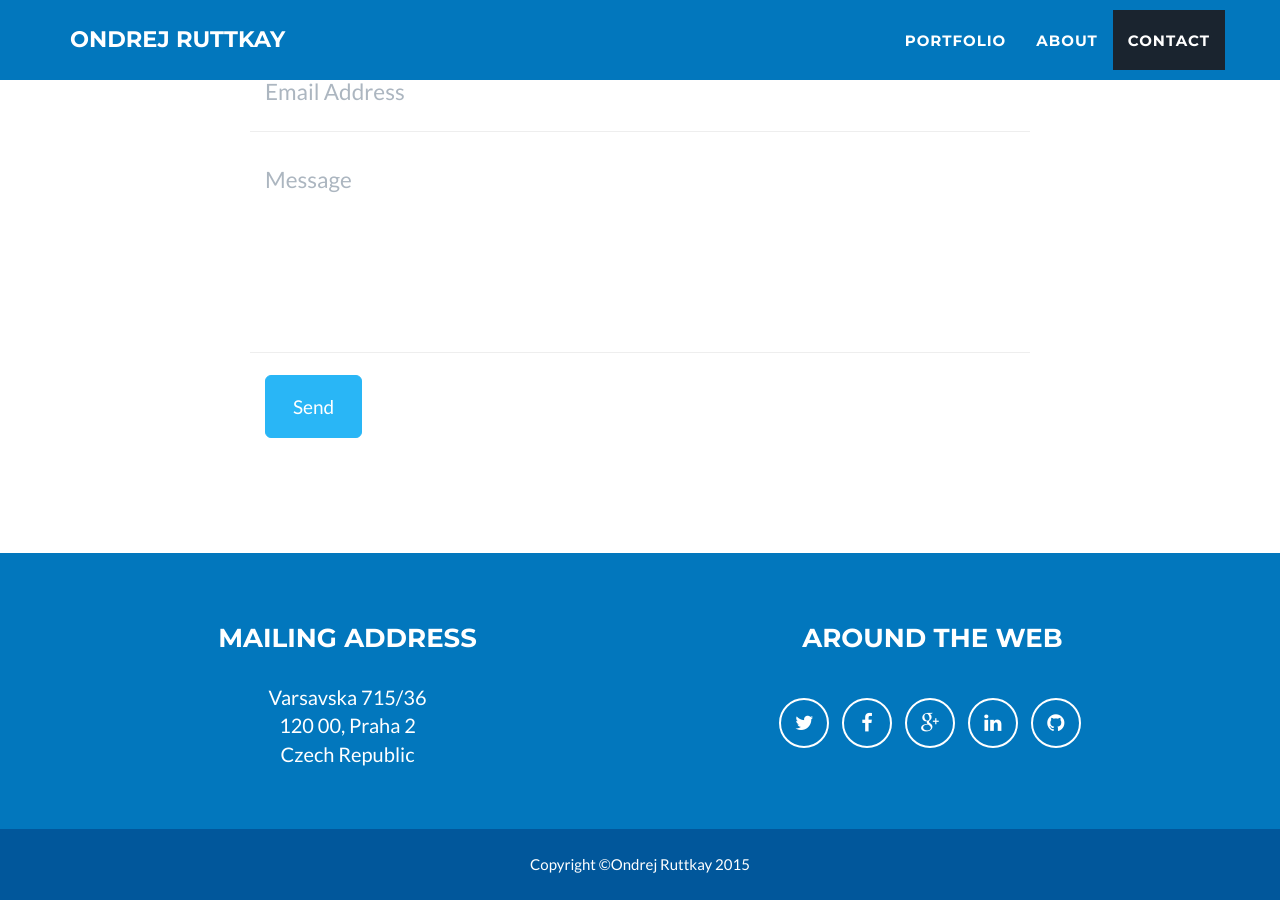
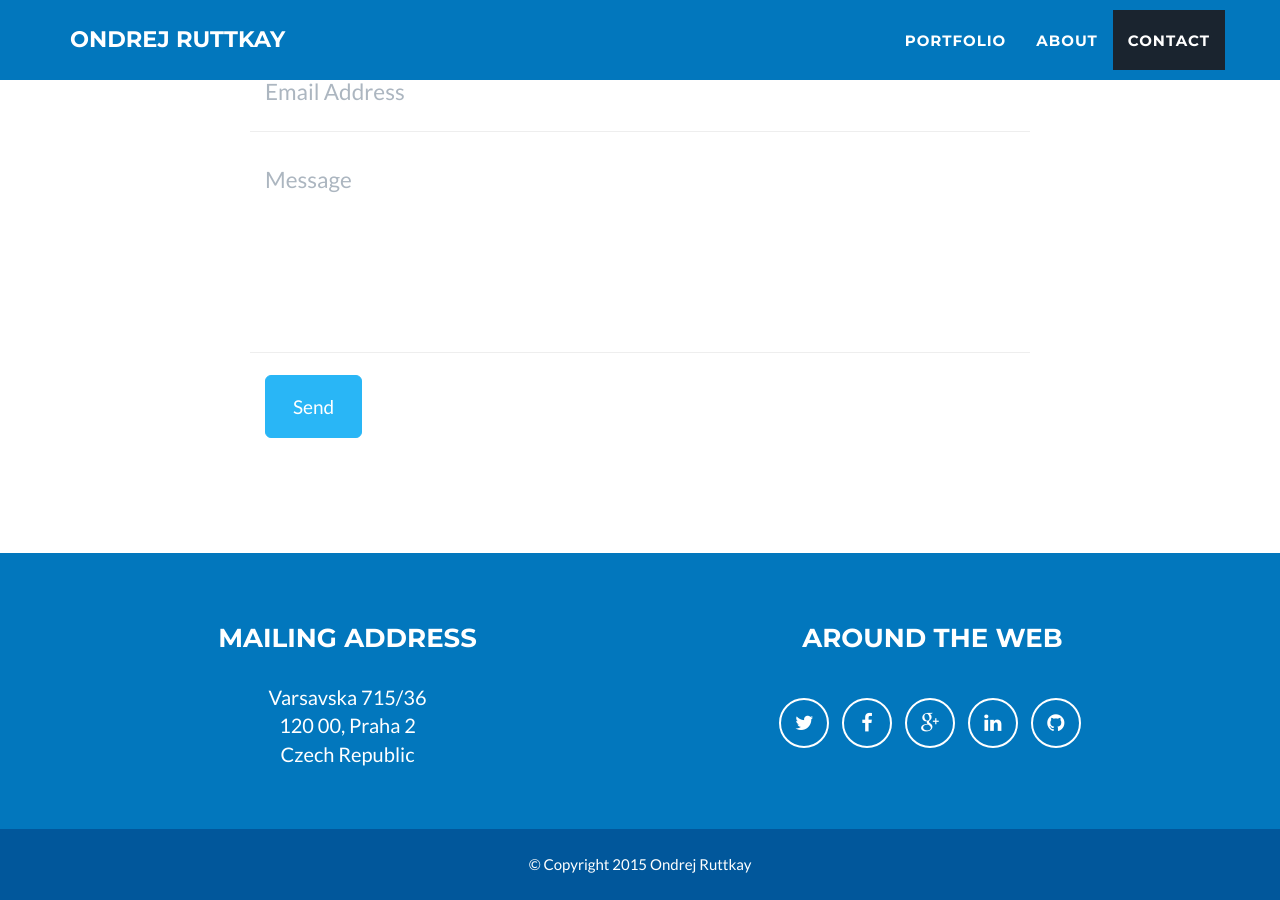
Before and after one commit to 0nko/0nko.github.io, a Jekyll site: the page built from _posts/2015-07-16-OnkoCycle.md, in a window 1280 px wide and 900 px high, scrolled down 1899 px. Built offline with Jekyll 4.4.1, drawn with Linux system fonts in a browser that asks for light colours; part of the change alters nothing that is shown.

Commit message:
Fixed style.

```diff
--- a/_config.yml
+++ b/_config.yml
@@ -1,7 +1,7 @@
 # Site settings
 title: Ondrej Ruttkay
 email: oruttkay@gmail.com
-url: https://0nko.github.io
+url: https://www.ondrejruttkay.com
 description: "Freelance Software Developer. Creator of Salmon Mobile Navigation."
 
 # Contact form: comment the line below if you want to stick with the default PHP contact form
--- a/_includes/footer.html
+++ b/_includes/footer.html
@@ -28,7 +28,7 @@
             <div class="container">
                 <div class="row">
                     <div class="col-lg-12">
-                        Copyright &copy;{{ site.footer.copyright }} 20{{ site.time | date: '%y' }}
+                        &copy; Copyright 20{{ site.time | date: '%y' }} {{ site.footer.copyright }}
                     </div>
                 </div>
             </div>
--- a/_posts/2015-07-16-OnkoCycle.md
+++ b/_posts/2015-07-16-OnkoCycle.md
@@ -5,7 +5,7 @@ date: 2015-07-15
 img: onkocycle.png
 alt: Salmon
 project-date: July 2015
-platform: Android Development
+platform: Android, Pebble
 package-name: com.ondrejruttkay.onkocycle
 description: "Bike computer & turn-by-turn navigation for your phone and your smart watch designed specifically with bikers & runners in mind:<br />
 <br />
```
